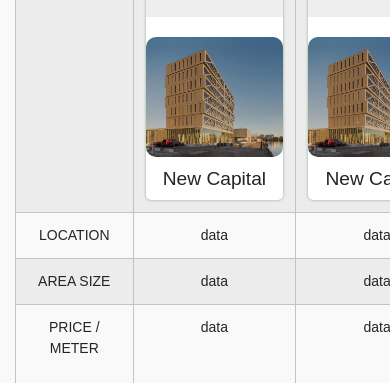
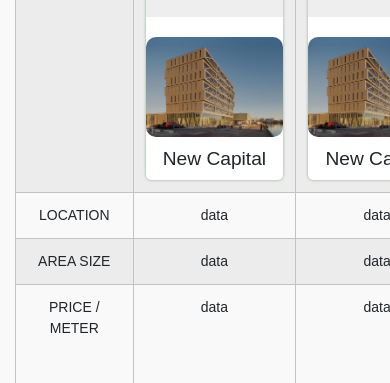
Before and after one commit to mostafamohamady/aqwa_aqar, a plain HTML site: page compare.html in a window 390 px wide. Shown: the part 461-844 px from the top of the page. Drawn offline with nearby package versions, Linux system fonts and the light colour scheme.

Commit message:
updtae 10 6 2021

```diff
--- a/scss/sass/2-pages/_compare.scss
+++ b/scss/sass/2-pages/_compare.scss
@@ -1,3 +1,5 @@
+// start Compare
+
 .compare {
   padding: 70px 0;
   .compare__box {
@@ -115,3 +117,16 @@
 
   }
 }
+
+// End Compare
+
+// Start Media query Copmpare
+@media (max-width: 768px) {
+
+  .compare .compare__box .compare__media img{
+    min-height: 60px;
+  }
+
+}
+
+// End Media query Compare
```
Also changed, not shown: css/style-ar.css, css/style-en.css, 2 other files.
